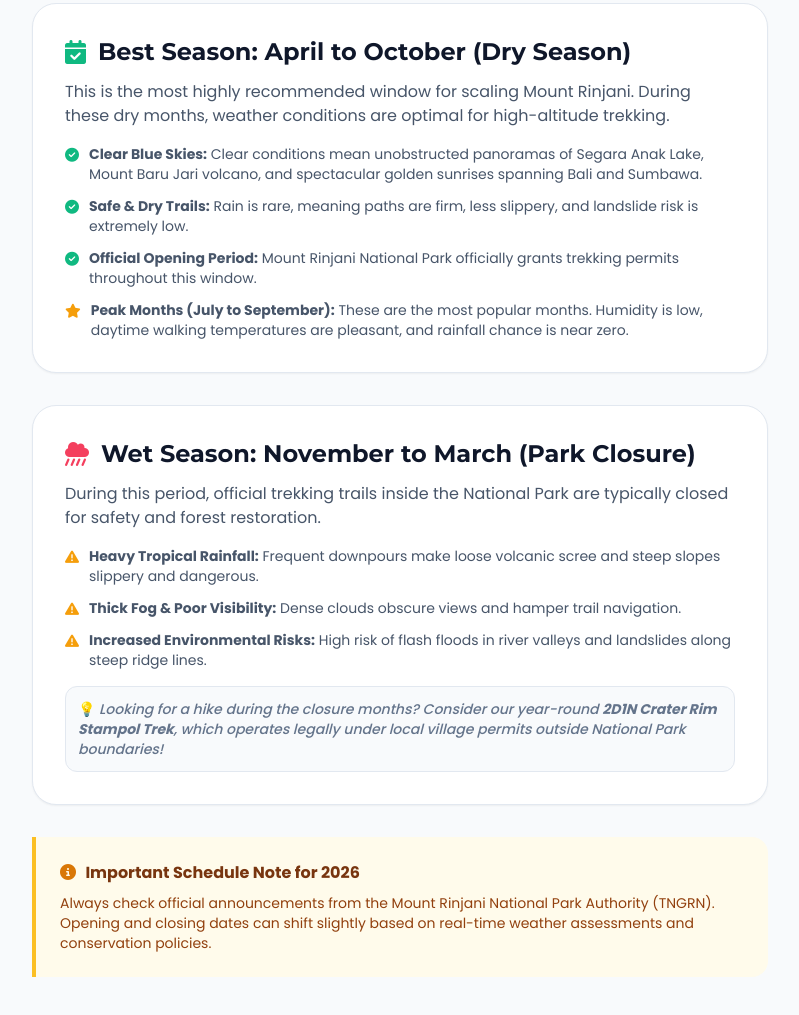
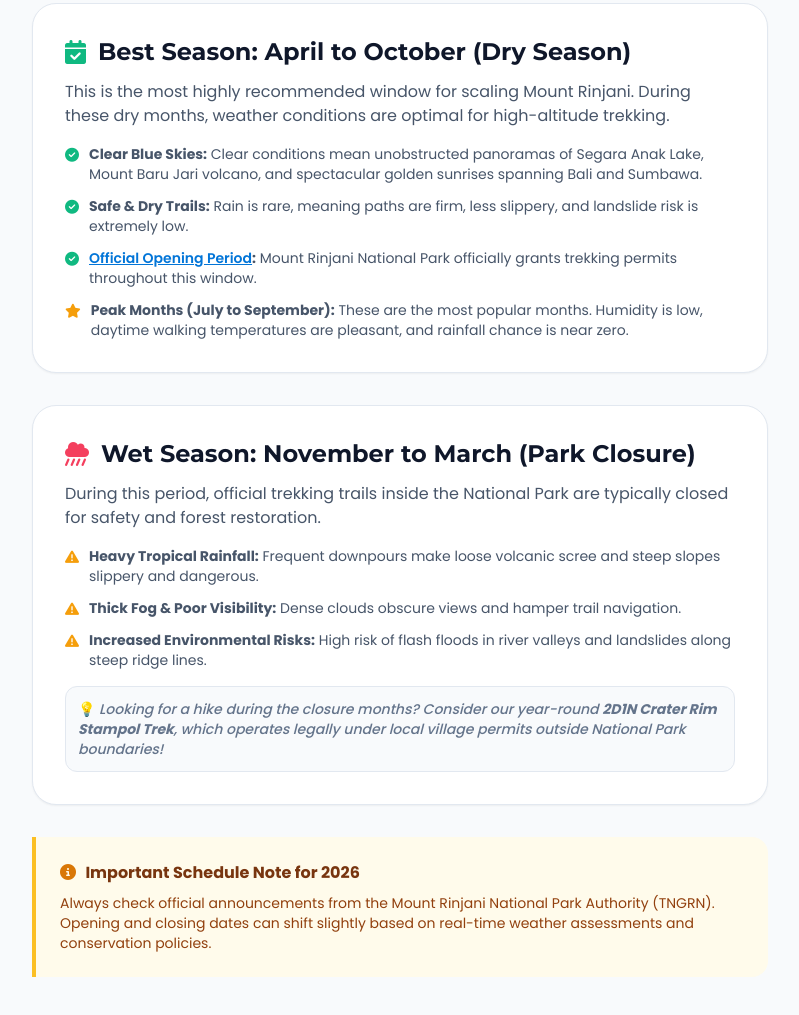
Before and after one commit to rinjanitrekkingpro-comunity/webtrekking, a plain HTML site: page blog/best-time-to-climb-rinjani.html in a window 1280 px wide. Shown: the part 1073-2088 px from the top of the page, without its empty margins (240-1039 px from the left). Drawn offline with nearby package versions, Linux system fonts and the light colour scheme.

Commit message:
Update best-time-to-climb-rinjani.html

```diff
--- a/blog/best-time-to-climb-rinjani.html
+++ b/blog/best-time-to-climb-rinjani.html
@@ -128,7 +128,7 @@
                 </li>
                 <li class="flex items-start gap-2.5">
                     <i class="fas fa-check-circle text-emerald-500 mt-1"></i>
-                    <span><strong>Official Opening Period:</strong> Mount Rinjani National Park officially grants trekking permits throughout this window.</span>
+                    <span><strong><a href="../packages/3d2n-sembalun-torean.html" class="text-primary font-semibold underline hover:text-blue-700">Official Opening Period</a>:</strong> Mount Rinjani National Park officially grants trekking permits throughout this window.</span>
                 </li>
                 <li class="flex items-start gap-2.5">
                     <i class="fas fa-star text-amber-500 mt-1"></i>
```
